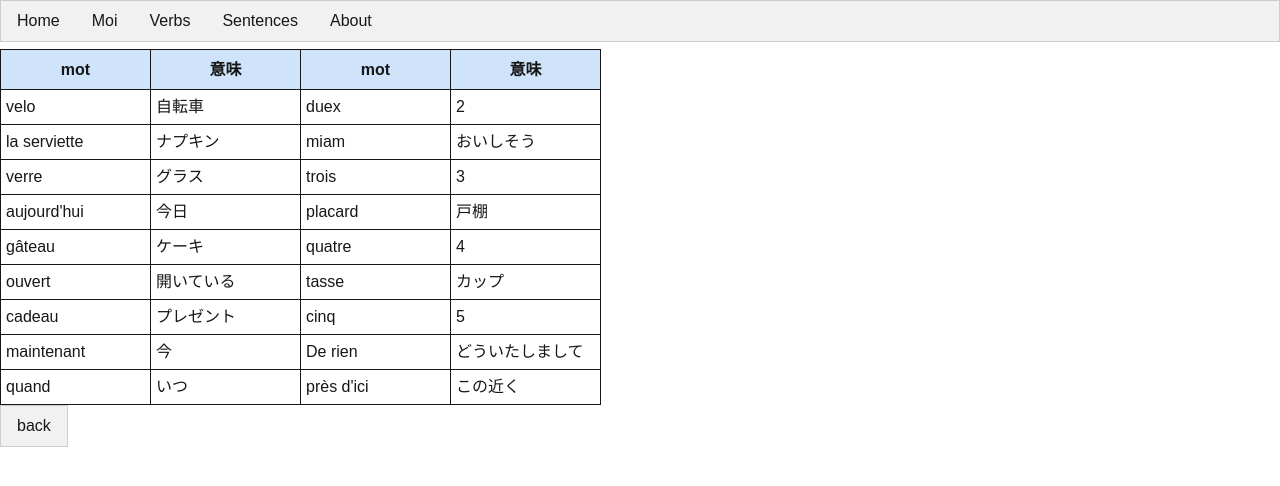
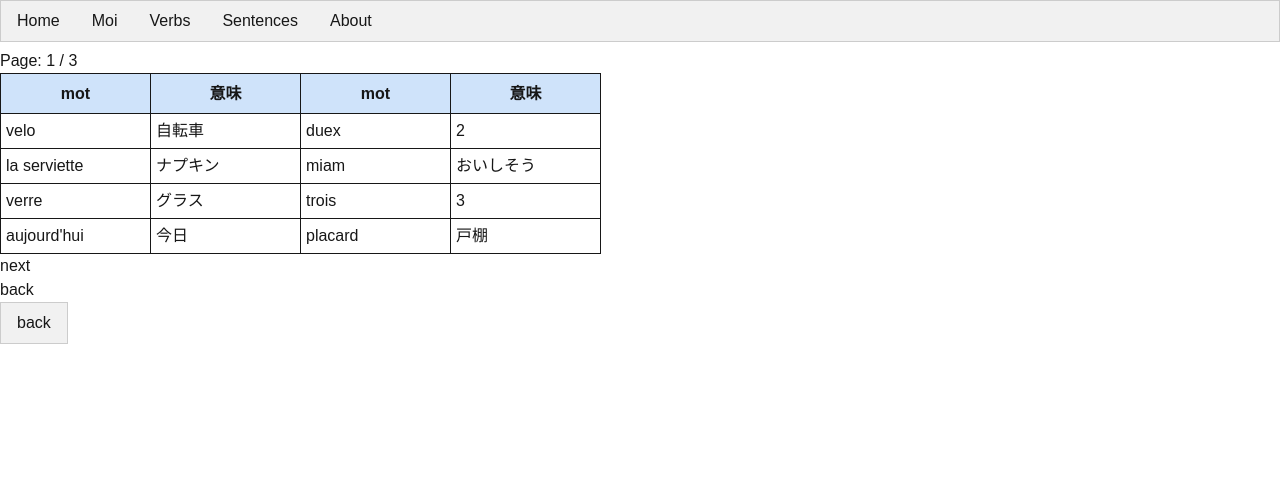
Before and after one commit to miketorii/mikefrench, a Next.js app: page /words in a window 1280 px wide. Shown: the top 486 px of the page. Built offline with nearby package versions, Linux system fonts and the light colour scheme.

Commit message:
update word page

```diff
--- a/app/words/page.tsx
+++ b/app/words/page.tsx
@@ -1,4 +1,7 @@
+"use client"
+
 import Link from 'next/link';
+import { useState } from 'react';
 
 export default function WordsPage() {
 
@@ -21,28 +24,66 @@ export default function WordsPage() {
        	     { "key": "15", "word": "maintenant", "translation": "今"},
        	     { "key": "16", "word": "De rien", "translation": "どういたしまして"},
        	     { "key": "17", "word": "quand", "translation": "いつ"},
-       	     { "key": "18", "word": "près d'ici", "translation": "この近く"}
+       	     { "key": "18", "word": "près d'ici", "translation": "この近く"},
+       	     { "key": "19", "word": "la boulangerie", "translation": "パン屋"},
+       	     { "key": "20", "word": "la banque", "translation": "銀行"},
+       	     { "key": "21", "word": "l'appartement", "translation": "アパート"},
+       	     { "key": "22", "word": "le jardin", "translation": "庭"},
+       	     { "key": "23", "word": "la musique", "translation": "音楽"},
+       	     { "key": "24", "word": "chocolat", "translation": "チョコレート"}
 	]
 	`;
 
        const wordstmp = JSON.parse(words);
-       const dispwords = [];
-       for (let i = 0; i < wordstmp.length; i+=2 ){
-       	   if( i+1 < words.length ){
-	     dispwords.push( <tr key={wordstmp[i].key} ><td>{wordstmp[i].word}</td><td>{wordstmp[i].translation}</td><td>{wordstmp[i+1].word}</td><td>{wordstmp[i+1].translation}</td></tr> );
-	   }
-	}
+
+       const ITEMS_PER_PAGE = 8;
+       const totalPages = Math.ceil(wordstmp.length / ITEMS_PER_PAGE);
+
+       const [currentPage, setCurrentPage] = useState(1);
+
+       const handlePageChange = (page: number) => {
+
+	     if (page <= 0){
+	     	page = 1;
+	     }
+       	     if (page > totalPages){
+	     	page = totalPages;
+	     }
+
+	     setCurrentPage(page);
+       };
+
+       const createPaginatedWordData = () => {
+       	     const dispwords = [];
+
+       	     const startIndex = (currentPage-1) * ITEMS_PER_PAGE;
+	     const endIndex   = startIndex + ITEMS_PER_PAGE;
+
+	      for (let i = startIndex; i < endIndex; i+=2 ){
+	      	  if( i+1 < words.length ){
+		      dispwords.push( <tr key={wordstmp[i].key} ><td>{wordstmp[i].word}</td><td>{wordstmp[i].translation}</td><td>{wordstmp[i+1].word}</td><td>{wordstmp[i+1].translation}</td></tr> );
+		  }
+	      }
+
+	      return dispwords;
+      };
 
        return (
        <div>
+	<h2>Page: {currentPage} / {totalPages}</h2>
 	<table>
 	<thead>
 		<tr><th>mot</th><th>意味</th><th>mot</th><th>意味</th></tr>
 	</thead>
 	<tbody>
-		{ dispwords }
+	      	 { createPaginatedWordData() }
 	</tbody>
 	</table>
+	<p />
+	<button key="buttonnext" onClick={ () => handlePageChange( currentPage+1 ) } >next</button>
+	<p />
+	<button key="buttonback" onClick={ () => handlePageChange( currentPage-1 ) } >back</button>
+	<p />
 	<Link href="/"><button className="mk-button mk-light-gray mk-left">back</button></Link>
        </div>
        );
```
